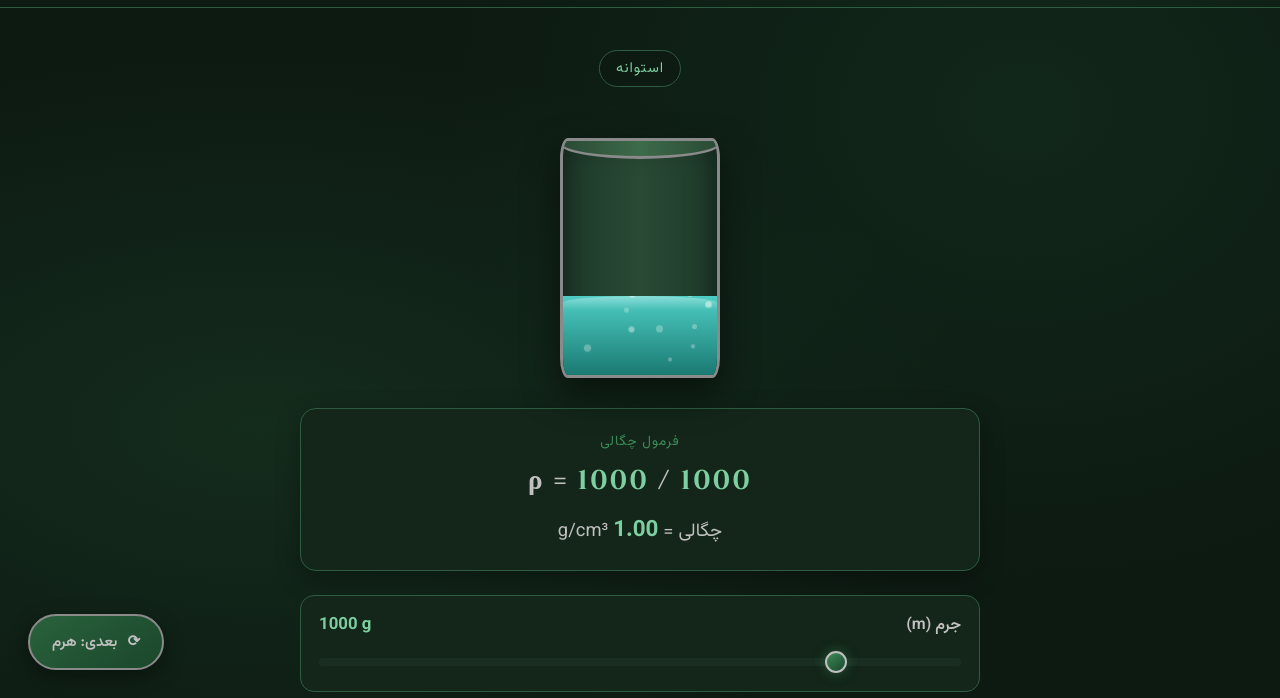
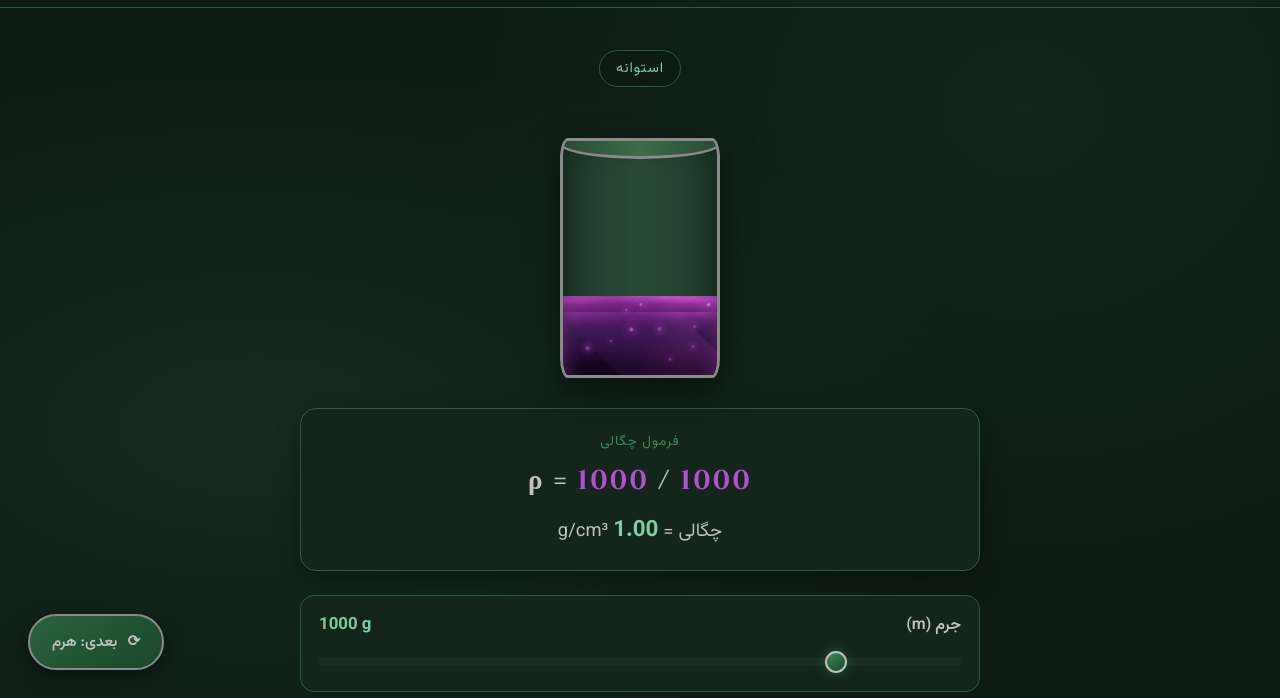
Before and after one commit to afra-00/VM-physic, a plain HTML site: page index.html in a window 1280 px wide. Shown: the part 102-800 px from the top of the page. Drawn offline with Linux system fonts and the light colour scheme.

Commit message:
Update index.html

```diff
--- a/index.html
+++ b/index.html
@@ -15,8 +15,10 @@
       --sly-bg: #0d1a12;
       --sly-card: #132619;
       --sly-border: #2f5c40;
-      --water: #4ecdc4;
-      --water-dark: #1a7a72;
+      --magic-liquid: #1a0b2e;
+      --magic-liquid-mid: #2d1b4e;
+      --magic-glow: #7b2d8e;
+      --magic-glow-bright: #b44fd4;
     }
 
     * {
@@ -161,46 +163,112 @@
       box-shadow: inset -20px -20px 40px rgba(0,0,0,0.4), 0 15px 40px rgba(0,0,0,0.5);
     }
 
-    /* Water */
+    /* ===== MAGIC BLACK LIQUID ===== */
     .water {
       position: absolute;
       bottom: 0;
       left: 0;
       right: 0;
-      background: linear-gradient(to top, var(--water-dark), var(--water));
+      background:
+        linear-gradient(180deg,
+          rgba(123, 45, 142, 0.85) 0%,
+          rgba(80, 25, 105, 0.92) 15%,
+          #2d1b4e 40%,
+          #1a0b2e 75%,
+          #0a0415 100%
+        );
       transition: height 0.45s cubic-bezier(0.4, 0, 0.2, 1);
       overflow: hidden;
+      box-shadow:
+        inset 0 8px 20px rgba(180, 79, 212, 0.5),
+        inset 0 -5px 15px rgba(0,0,0,0.8);
+      animation: magicPulse 4s infinite ease-in-out;
+    }
+
+    @keyframes magicPulse {
+      0%, 100% {
+        filter: brightness(1) hue-rotate(0deg);
+      }
+      50% {
+        filter: brightness(1.25) hue-rotate(15deg);
+      }
     }
 
     .cylinder .water { border-radius: 0 0 5px 5px; }
     .cube .water, .cuboid .water { border-radius: 0; }
     .sphere .water { border-radius: 0 0 50% 50%; }
 
+    /* Magic surface glow */
     .water::before {
       content: '';
       position: absolute;
       top: 0;
       left: 0;
       right: 0;
-      height: 14px;
-      background: linear-gradient(to bottom, rgba(255,255,255,0.35), transparent);
+      height: 16px;
+      background: linear-gradient(to bottom,
+        rgba(180, 79, 212, 0.9),
+        rgba(123, 45, 142, 0.5),
+        transparent
+      );
       border-radius: 50% 50% 0 0;
+      box-shadow:
+        0 -2px 12px rgba(180, 79, 212, 0.8),
+        0 0 20px rgba(123, 45, 142, 0.6);
+      animation: surfaceGlow 3s infinite ease-in-out;
     }
 
-    /* Particles */
+    @keyframes surfaceGlow {
+      0%, 100% {
+        box-shadow: 0 -2px 12px rgba(180, 79, 212, 0.8), 0 0 20px rgba(123, 45, 142, 0.6);
+        opacity: 0.9;
+      }
+      50% {
+        box-shadow: 0 -3px 18px rgba(180, 79, 212, 1), 0 0 30px rgba(123, 45, 142, 0.9);
+        opacity: 1;
+      }
+    }
+
+    /* Swirling dark mist overlay */
+    .water::after {
+      content: '';
+      position: absolute;
+      inset: 0;
+      background:
+        radial-gradient(circle at 20% 80%, rgba(123, 45, 142, 0.3) 0%, transparent 40%),
+        radial-gradient(circle at 80% 60%, rgba(80, 25, 105, 0.35) 0%, transparent 45%),
+        radial-gradient(circle at 50% 30%, rgba(45, 15, 70, 0.5) 0%, transparent 60%);
+      animation: swirl 8s infinite linear;
+      pointer-events: none;
+    }
+
+    @keyframes swirl {
+      0% { transform: rotate(0deg) scale(1); }
+      50% { transform: rotate(180deg) scale(1.1); }
+      100% { transform: rotate(360deg) scale(1); }
+    }
+
+    /* Particles - now glowing magic orbs */
     .particle {
       position: absolute;
-      width: 5px;
-      height: 5px;
-      background: rgba(255, 255, 255, 0.55);
+      background: radial-gradient(circle, rgba(200, 120, 240, 0.95), rgba(123, 45, 142, 0.4) 60%, transparent);
       border-radius: 50%;
       animation: float 3.5s infinite ease-in-out;
       pointer-events: none;
+      box-shadow: 0 0 6px rgba(180, 79, 212, 0.9);
+      z-index: 3;
     }
 
     @keyframes float {
-      0%, 100% { transform: translateY(0) scale(1); opacity: 0.5; }
-      50% { transform: translateY(-40px) scale(1.3); opacity: 0.9; }
+      0%, 100% {
+        transform: translateY(0) scale(1);
+        opacity: 0.55;
+      }
+      50% {
+        transform: translateY(-40px) scale(1.4);
+        opacity: 1;
+        box-shadow: 0 0 12px rgba(200, 120, 240, 1);
+      }
     }
 
     /* Formula */
@@ -231,7 +299,7 @@
     }
 
     .formula span {
-      color: #7dcea0;
+      color: #b44fd4;
       transition: color 0.3s;
     }
 
@@ -476,7 +544,7 @@
         el.className = 'pyramid';
         el.innerHTML = `
           <div class="pyramid-inner">
-            <div class="water" id="water" style="position:absolute;bottom:0;left:0;right:0;height:40%;background:linear-gradient(to top,#1a7a72,#4ecdc4);"></div>
+            <div class="water" id="water" style="position:absolute;bottom:0;left:0;right:0;height:40%;"></div>
           </div>
         `;
       }
@@ -491,7 +559,7 @@
       if (!water) return;
       water.querySelectorAll('.particle').forEach(p => p.remove());
 
-      for (let i = 0; i < 12; i++) {
+      for (let i = 0; i < 14; i++) {
         const p = document.createElement('div');
         p.className = 'particle';
         p.style.left = Math.random() * 90 + 5 + '%';
```
